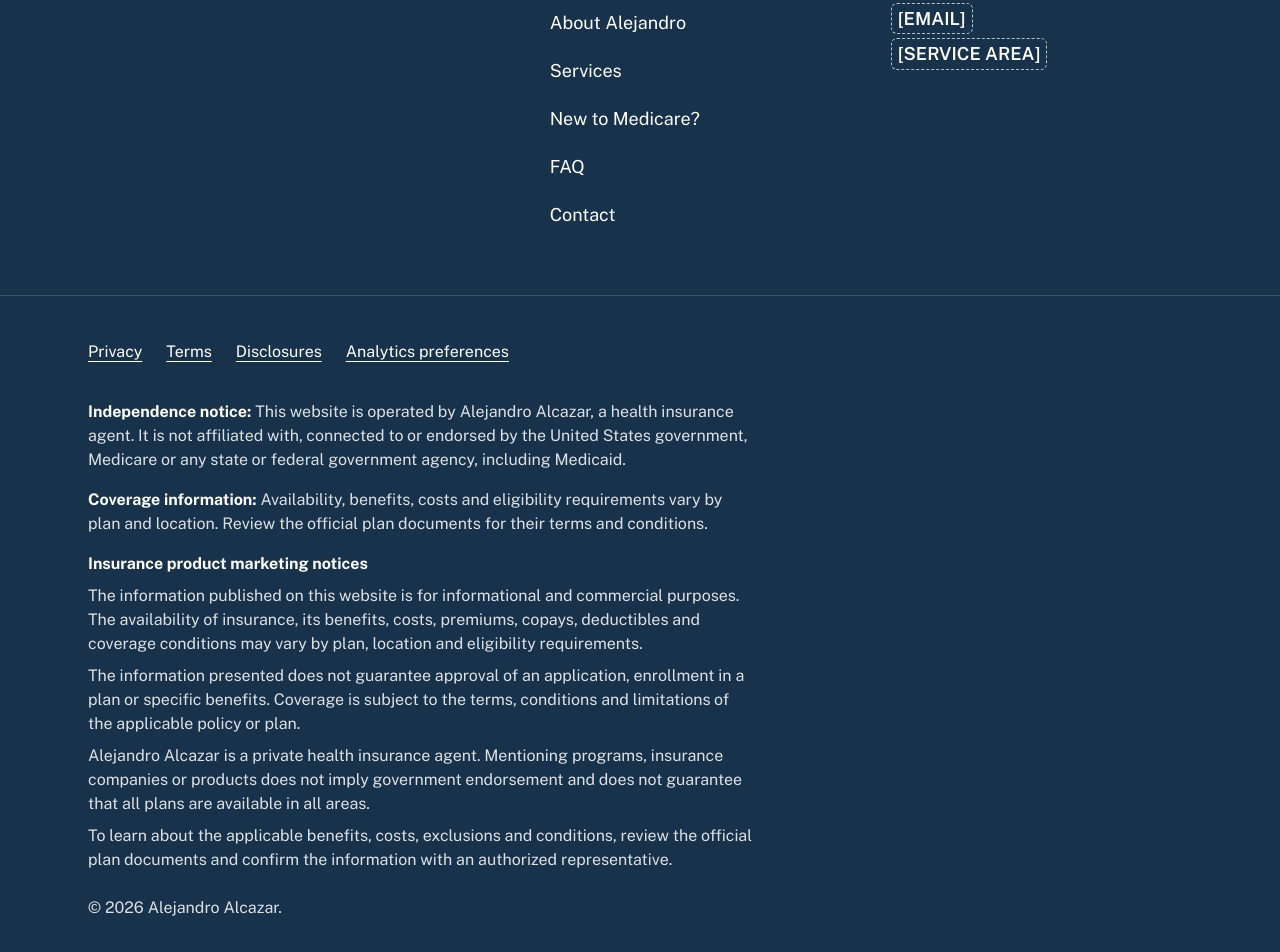
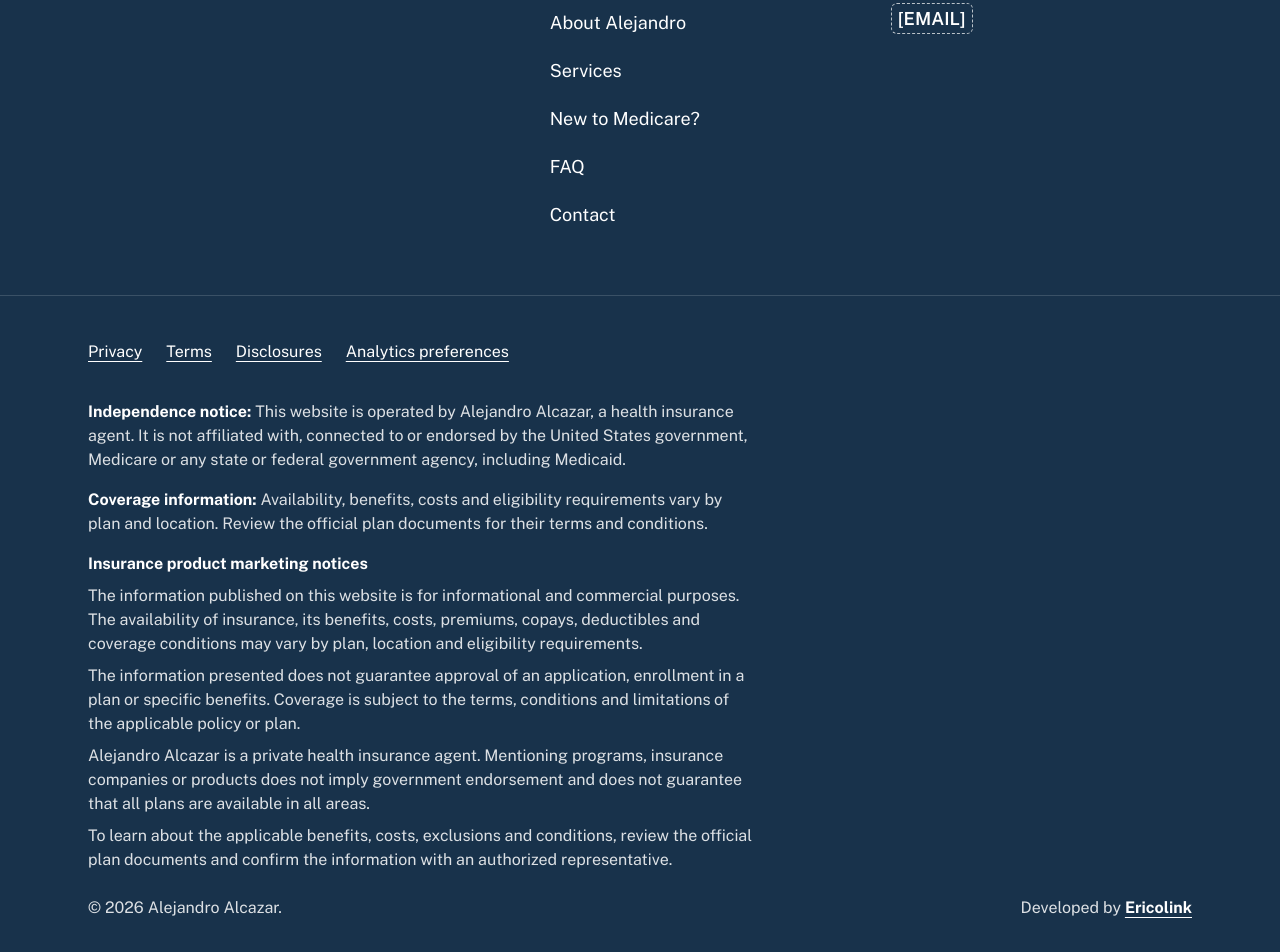
Before and after one commit to Ericolink/Advantage-Insurance-Alejandro, a Next.js app: page /en in a window 1280 px wide. Shown: the part 5105-6057 px from the top of the page. Built offline with nearby package versions, Linux system fonts and the light colour scheme; no server answers.

Commit message:
se modifico footer

```diff
--- a/src/components/layout/SiteFooter.tsx
+++ b/src/components/layout/SiteFooter.tsx
@@ -61,15 +61,13 @@ export function SiteFooter({ locale }: { locale: Locale }) {
                 <Pending tone="dark" marker={ui.pending.marker} label={ui.pending.email} />
               )}
             </li>
-            <li>
-              {area ? (
+            {area && (
+              <li>
                 <p className="flex min-h-tap items-center gap-2">
                   <Icon name="map-pin" className="size-5" /> {area[locale]}
                 </p>
-              ) : (
-                <Pending tone="dark" marker={ui.pending.marker} label={ui.pending.serviceArea} />
-              )}
-            </li>
+              </li>
+            )}
           </ul>
         </div>
       </Container>
@@ -78,7 +76,16 @@ export function SiteFooter({ locale }: { locale: Locale }) {
         <Container className="space-y-6 py-8">
           <LegalNav locale={locale} />
           <DisclosureBlock locale={locale} />
-          <p className="text-small text-white/85">{fill(ui.footer.rights, { year: new Date().getFullYear() })}</p>
+          <div className="flex flex-wrap items-center justify-between gap-x-6 gap-y-2 text-small text-white/85">
+            <p>{fill(ui.footer.rights, { year: new Date().getFullYear() })}</p>
+            <p>
+              {ui.footer.developedBy}{" "}
+              <a href="https://github.com/Ericolink" target="_blank" rel="noopener noreferrer" className="font-bold text-white underline underline-offset-4 hover:no-underline">
+                Ericolink
+                <span className="sr-only"> {ui.common.opensInNewTab}</span>
+              </a>
+            </p>
+          </div>
         </Container>
       </div>
     </footer>
--- a/src/content/en/ui.ts
+++ b/src/content/en/ui.ts
@@ -248,6 +248,7 @@ export const ui = {
     marketingTitle: "Insurance product marketing notices",
     coverageText: "Availability, benefits, costs and eligibility requirements vary by plan and location. Review the official plan documents for their terms and conditions.",
     rights: "© {year} {brand}.",
+    developedBy: "Developed by",
   },
   analytics: {
     title: "Analytics",
--- a/src/content/es/ui.ts
+++ b/src/content/es/ui.ts
@@ -249,6 +249,7 @@ export const ui: UiContent = {
     marketingTitle: "Avisos de marketing de productos de seguros",
     coverageText: "La disponibilidad, los beneficios, los costos y los requisitos de elegibilidad varían según el plan y la ubicación. Consulte la documentación oficial del plan para conocer sus términos y condiciones.",
     rights: "© {year} {brand}.",
+    developedBy: "Desarrollado por",
   },
   analytics: {
     title: "Analítica",
```
